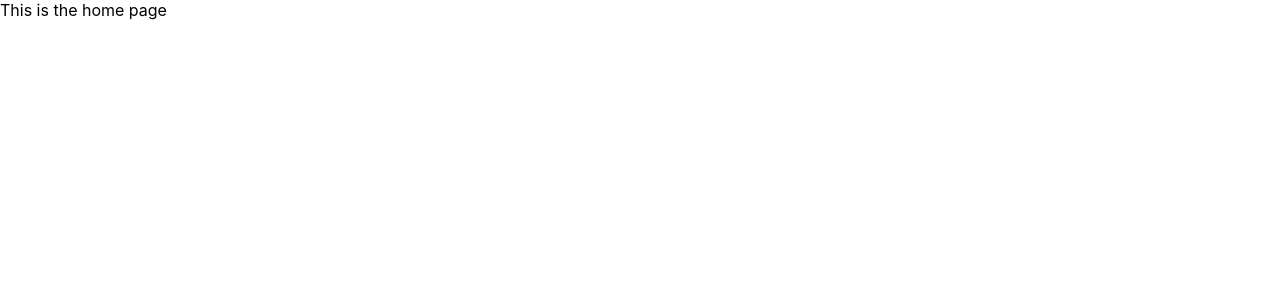
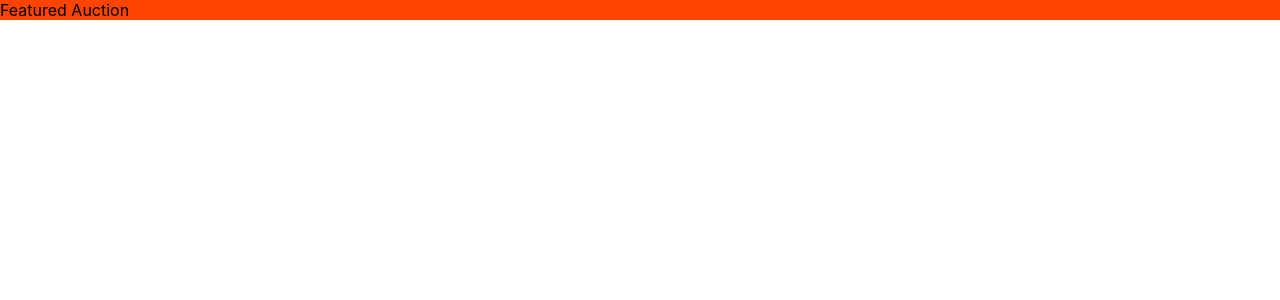
Before and after one commit to mcissel/funco-pop-marvel, a React (Create React App) app: page / in a window 1280 px wide. Shown: the top 300 px of the page. Built offline with nearby package versions, Linux system fonts and the light colour scheme.

Commit message:
component structure for home page

```diff
--- a/package.json
+++ b/package.json
@@ -3,6 +3,7 @@
   "version": "0.1.0",
   "private": true,
   "dependencies": {
+    "node-sass": "^4.11.0",
     "react": "^16.8.4",
     "react-dom": "^16.8.4",
     "react-redux": "^6.0.1",
@@ -25,5 +26,8 @@
     "not dead",
     "not ie <= 11",
     "not op_mini all"
-  ]
+  ],
+  "devDependencies": {
+    "prop-types": "^15.7.2"
+  }
 }
--- a/src/App.js
+++ b/src/App.js
@@ -16,7 +16,6 @@ const store = createStore(rootReducer);
 class App extends Component {
   render() {
     return (
-
       <Provider store={store}>
         <Router history={history}>
           <Switch>
--- /dev/null
+++ b/src/components/Home/AuctionItem/AuctionItem.js
@@ -0,0 +1,15 @@
+import React from 'react'
+import PropTypes from 'prop-types'
+
+const AuctionItem = ({ name }) => (
+  <div className='auction-item'>
+    {name}
+  </div>
+)
+
+
+AuctionItem.propTypes = {
+  name: PropTypes.string.isRequired,
+}
+
+export default AuctionItem
--- /dev/null
+++ b/src/components/Home/AuctionItem/index.js
@@ -0,0 +1 @@
+export {default} from './AuctionItem'
--- /dev/null
+++ b/src/components/Home/Home.scss
@@ -0,0 +1,5 @@
+.home {
+  .featured-auction {
+    background-color: #f40;
+  }
+}
--- a/src/components/Home/HomeContainer.js
+++ b/src/components/Home/HomeContainer.js
@@ -1,5 +1,6 @@
 import React from 'react'
 
+import HomeView from './HomeView'
 
 class Home extends React.Component {
   constructor(props) {
@@ -17,9 +18,7 @@ class Home extends React.Component {
   render() {
     const {} = this.props
     return (
-      <div className="home">
-        This is the home page
-      </div>
+      <HomeView />
     )
   }
 }
--- a/src/components/Home/HomeView.js
+++ b/src/components/Home/HomeView.js
@@ -0,0 +1,23 @@
+import React from 'react'
+import PropTypes from 'prop-types'
+
+import AuctionItem from './AuctionItem'
+import './Home.scss'
+
+const HomeView = ({ featured, additional }) => (
+  <div className="home">
+    <div className="featured-auction">
+      Featured Auction
+      <AuctionItem />
+    </div>
+  </div>
+)
+
+HomeView.defaultProps = {}
+
+HomeView.propTypes = {
+  /** Docgen prop description */
+
+}
+
+export default HomeView
```
Also changed, not shown: src/components/Home/AuctionItem/AuctionItem.scss (added), 1 other file (tests, documents, lock files or other folders).
